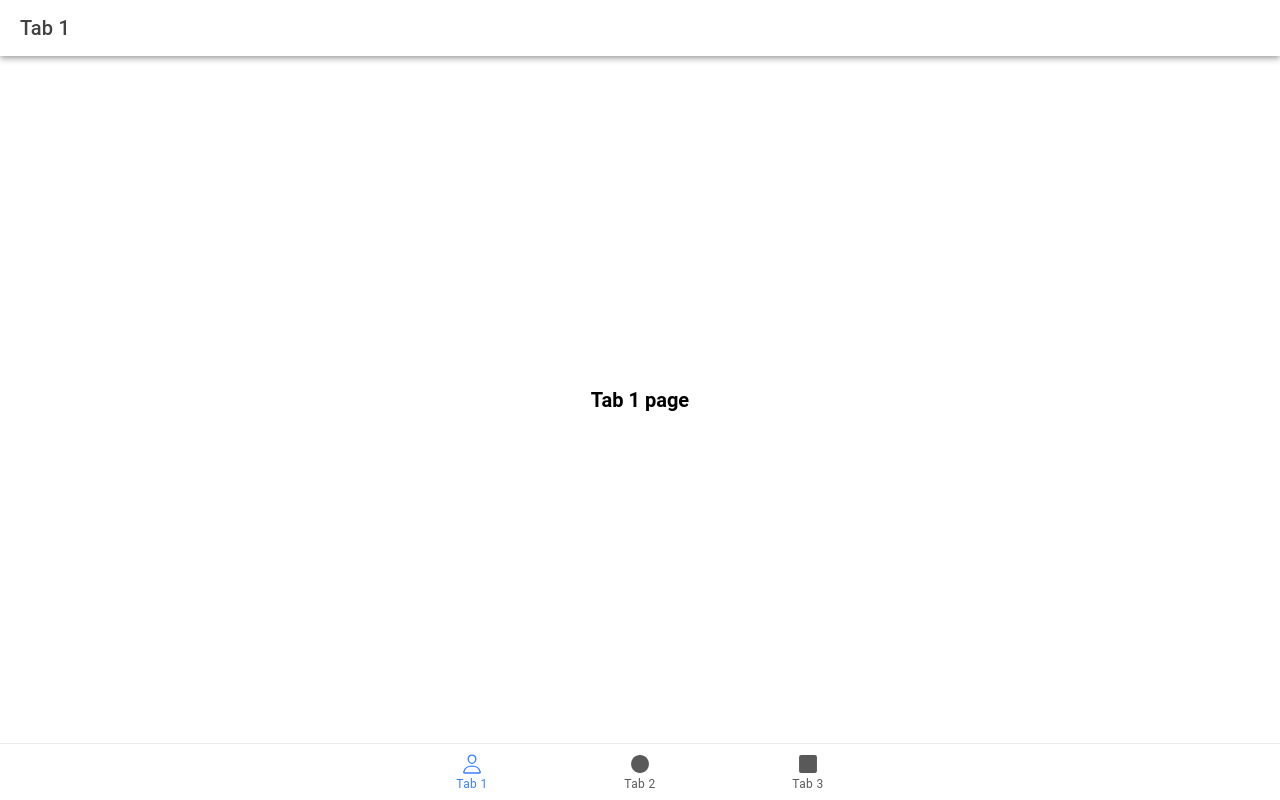
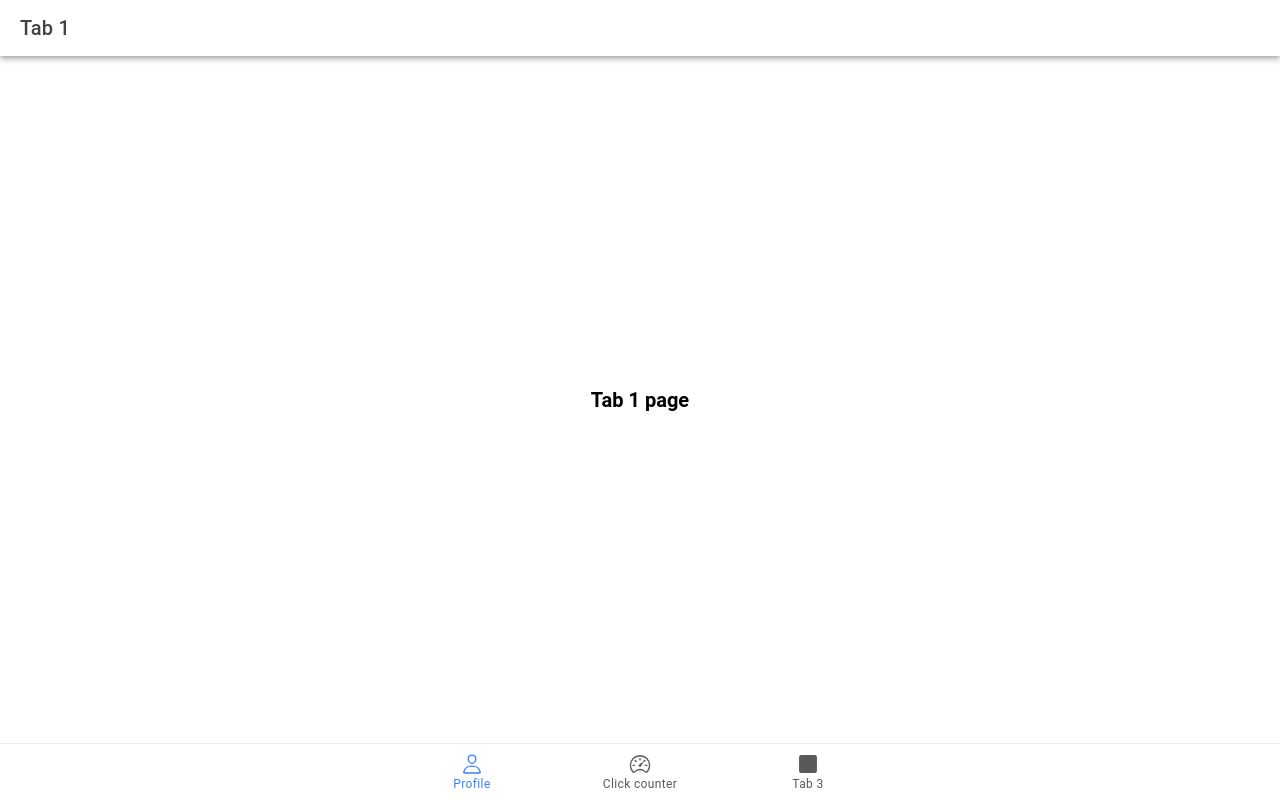
Before and after one commit to Jessmarivandalahigon/ion-t-dalahigon, a React (Vite) app: page /tab1 in a window 1280 px wide. Built offline with nearby package versions, Linux system fonts and the light colour scheme.

Commit message:
changed icon and renamed it into click counter

```diff
--- a/src/App.tsx
+++ b/src/App.tsx
@@ -10,7 +10,7 @@
   setupIonicReact
 } from '@ionic/react';
 import { IonReactRouter } from '@ionic/react-router';
-import { ellipse, personOutline, square, triangle } from 'ionicons/icons';
+import { ellipse, personOutline, speedometerOutline, square, triangle } from 'ionicons/icons';
 import Tab1 from './pages/Tab1';
 import Tab2 from './pages/Tab2';
 import Tab3 from './pages/Tab3';
@@ -57,11 +57,11 @@
         <IonTabBar slot="bottom">
           <IonTabButton tab="tab1" href="/tab1">
             <IonIcon aria-hidden="true" icon={personOutline} />
-            <IonLabel>Tab 1</IonLabel>
+            <IonLabel>Profile</IonLabel>
           </IonTabButton>
           <IonTabButton tab="tab2" href="/tab2">
-            <IonIcon aria-hidden="true" icon={ellipse} />
-            <IonLabel>Tab 2</IonLabel>
+            <IonIcon aria-hidden="true" icon={speedometerOutline} />
+            <IonLabel>Click counter</IonLabel>
           </IonTabButton>
           <IonTabButton tab="tab3" href="/tab3">
             <IonIcon aria-hidden="true" icon={square} />
```
